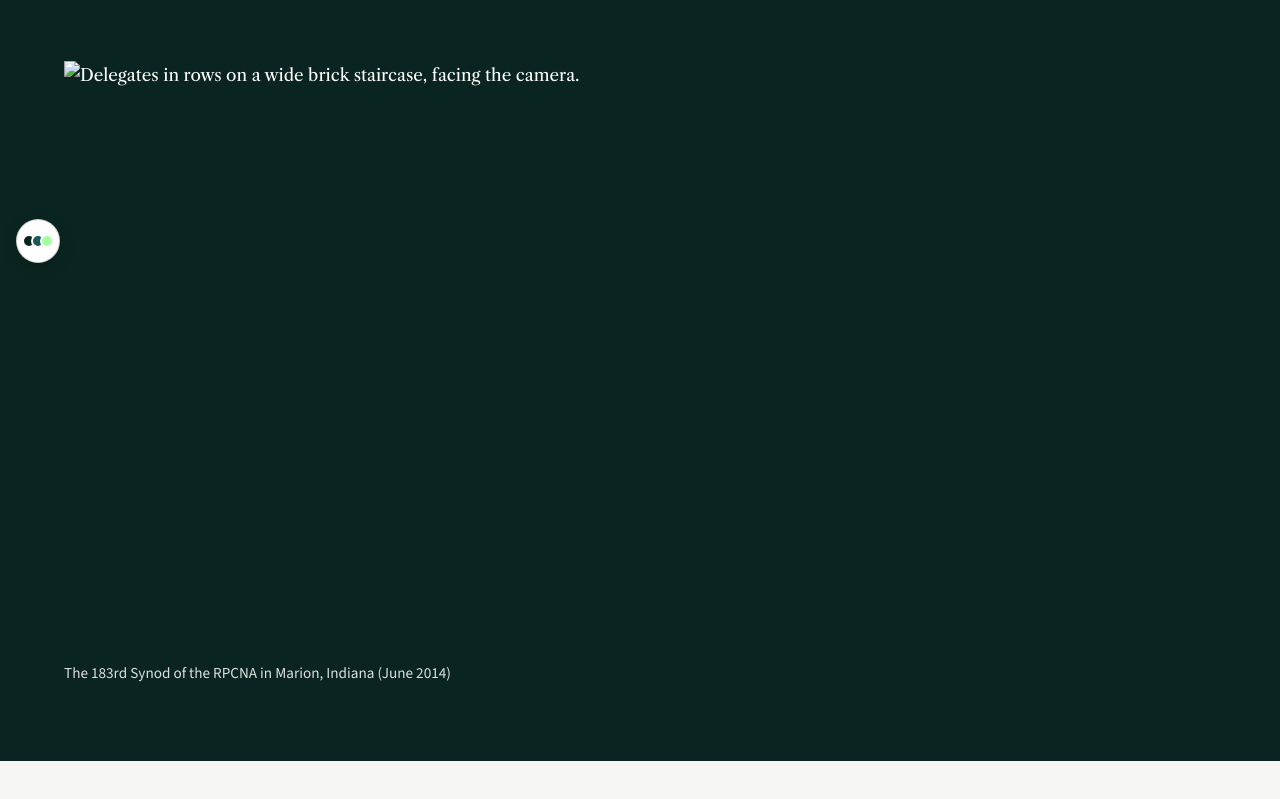
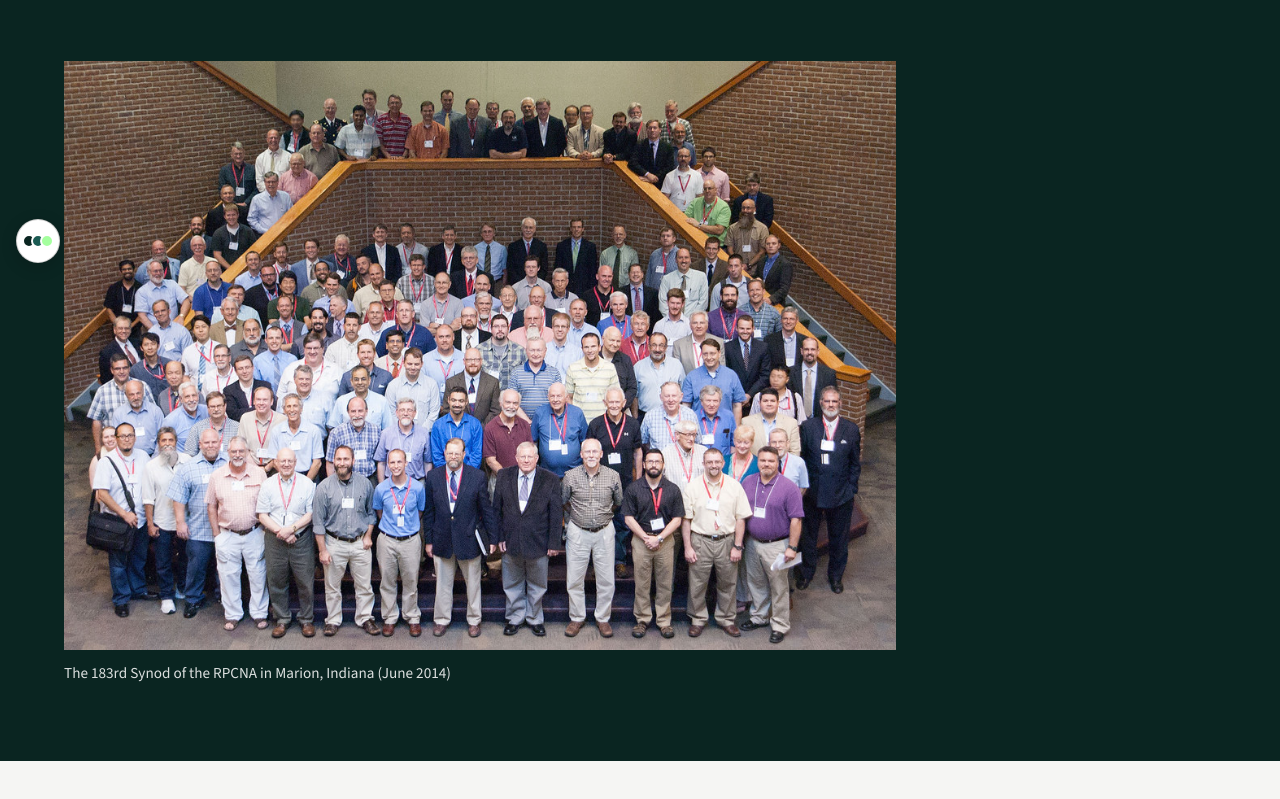
Before and after one commit to ShawnS2020/SRPC, a plain HTML site: page pages/our-denomination.html in a window 1280 px wide. Shown: the part 521-1320 px from the top of the page. Drawn offline with nearby package versions, Linux system fonts and the light colour scheme.

Commit message:
Removed some logs Fixed srcset attribute for Synod picture.

```diff
--- a/js/nav-theme.js
+++ b/js/nav-theme.js
@@ -2,8 +2,6 @@
 (() => {
   const nav = document.getElementById('site-nav');
   const targets = [...document.querySelectorAll('[data-nav-theme]')];
-  console.log(nav);
-  console.log(targets);
   let mid = 0;
   let ticking = false;
 
--- a/pages/our-denomination.html
+++ b/pages/our-denomination.html
@@ -78,7 +78,7 @@
         <a href="#north-america">What about North America?</a>
       </nav>
       <figure class="denomination-photo">
-        <img src="../assets/images/rpcna-synod-2014-800x566.jpg" srcset="assets/images/rpcna-synod-2014-400x283.jpg 400w, assets/images/rpcna-synod-2014-800x566.jpg 800w, assets/images/rpcna-synod-2014-1023x724.jpg 1023w" sizes="(min-width: 58rem) 52rem, 90vw" alt="Delegates in rows on a wide brick staircase, facing the camera." width="1023" height="724">
+        <img src="../assets/images/rpcna-synod-2014-800x566.jpg" srcset="../assets/images/rpcna-synod-2014-400x283.jpg 400w, ../assets/images/rpcna-synod-2014-800x566.jpg 800w, ../assets/images/rpcna-synod-2014-1023x724.jpg 1023w" sizes="(min-width: 58rem) 52rem, 90vw" alt="Delegates in rows on a wide brick staircase, facing the camera." width="1023" height="724">
         <figcaption>The 183rd Synod of the RPCNA in Marion, Indiana (June 2014)</figcaption>
       </figure>
     </div>
```
